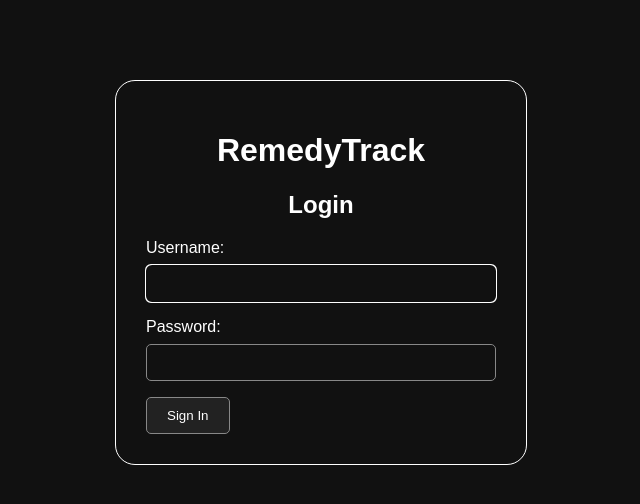
After one commit to chandlercrist/remedy-track, a Django app: page /login/ in a window 1280 px wide. The commit adds this page. Shown: the top 504 px of the page, without its empty margins (319-959 px from the left). Run offline with Django 5.2, Linux system fonts and the light colour scheme; parts of the project's set-up code (start-up, migrations or seed data) failed here and were passed over.

Commit message:
Add app login and logout

```diff
--- /dev/null
+++ b/findings/templates/findings/login.html
@@ -0,0 +1,71 @@
+
+<!DOCTYPE html>
+<html lang="en">
+<head>
+    <meta charset="UTF-8">
+    <title>RemedyTrack - Login</title>
+    <style>
+        body {
+            background: #111;
+            color: white;
+            font-family: Arial, sans-serif;
+            margin: 80px 20px;
+        }
+
+        .container {
+            max-width: 350px;
+            margin: auto;
+            border: 1px solid white;
+            border-radius: 20px;
+            padding: 30px;
+        }
+
+        h1, h2 {
+            text-align: center;
+        }
+
+        label {
+            display: block;
+            margin-bottom: 8px;
+        }
+
+        input {
+            width: 100%;
+            padding: 10px;
+            box-sizing: border-box;
+            background: #111;
+            color: white;
+            border: 1px solid #888;
+            border-radius: 5px;
+        }
+
+        button {
+            background: #222;
+            color: white;
+            border: 1px solid #888;
+            border-radius: 5px;
+            padding: 10px 20px;
+            cursor: pointer;
+        }
+    </style>
+</head>
+<body>
+    <div class="container">
+        <h1>RemedyTrack</h1>
+        <h2>Login</h2>
+
+        {% if form.errors %}
+        <p>Invalid username or password.</p>
+        {% endif %}
+
+        <form method="post">
+            {% csrf_token %}
+
+            {{ form.as_p }}
+
+            <input type="hidden" name="next" value="{{ next }}">
+            <button type="submit">Sign In</button>
+        </form>
+    </div>
+</body>
+</html>
--- a/remedytrack/settings.py
+++ b/remedytrack/settings.py
@@ -121,3 +121,6 @@ STATIC_URL = 'static/'
 # https://docs.djangoproject.com/en/5.2/ref/settings/#default-auto-field
 
 DEFAULT_AUTO_FIELD = 'django.db.models.BigAutoField'
+
+LOGIN_URL = "/login/"
+LOGIN_REDIRECT_URL = "/"
--- a/remedytrack/urls.py
+++ b/remedytrack/urls.py
@@ -1,8 +1,22 @@
+
 
 from django.contrib import admin
+from django.contrib.auth import views as auth_views
 from django.urls import include, path
 
 urlpatterns = [
     path("admin/", admin.site.urls),
+    path(
+        "login/",
+        auth_views.LoginView.as_view(
+            template_name="findings/login.html"
+        ),
+        name="login"
+    ),
+    path(
+        "logout/",
+        auth_views.LogoutView.as_view(next_page="login"),
+        name="logout"
+    ),
     path("", include("findings.urls")),
 ]
```
Also changed, not shown: findings/templates/findings/dashboard.html (+13 -4 lines), findings/templates/findings/finding_form.html (+13 -4 lines), findings/templates/findings/finding_list.html (+13 -4 lines), findings/views.py (+4 -4 lines).
